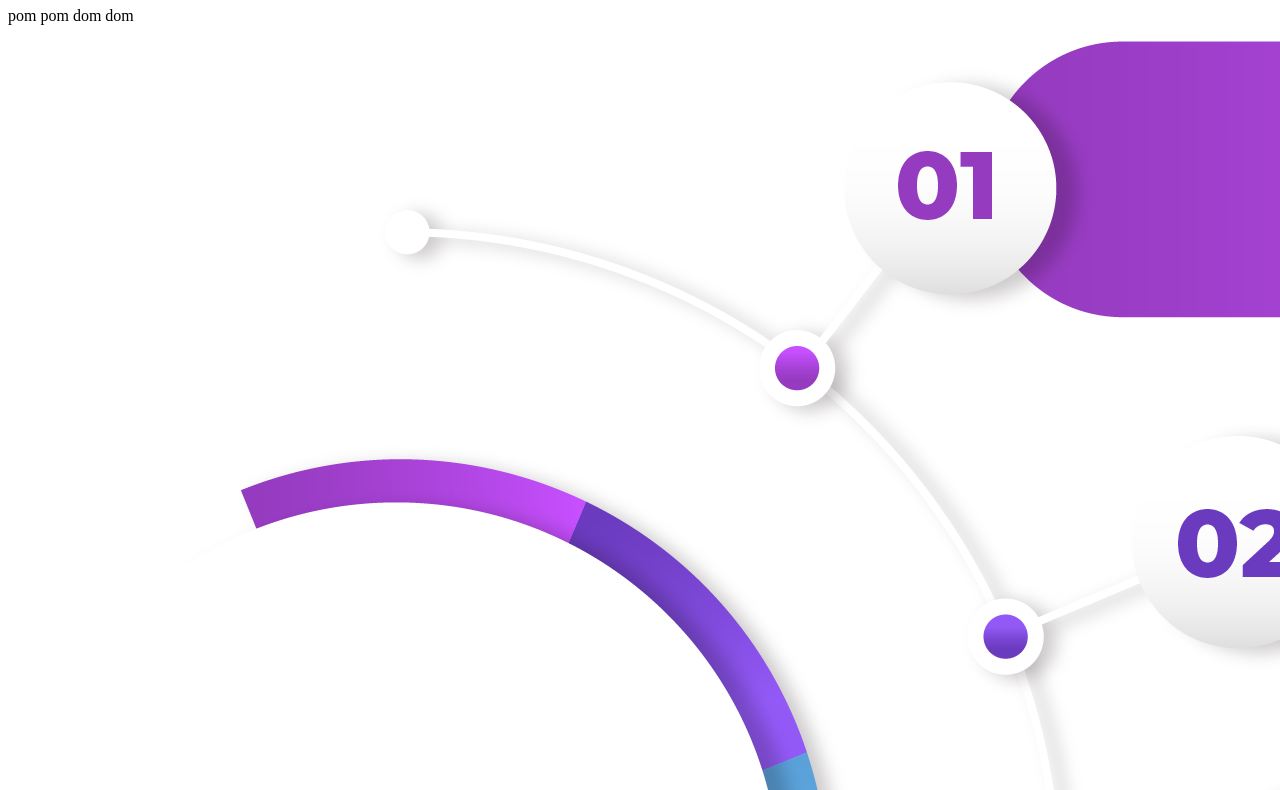
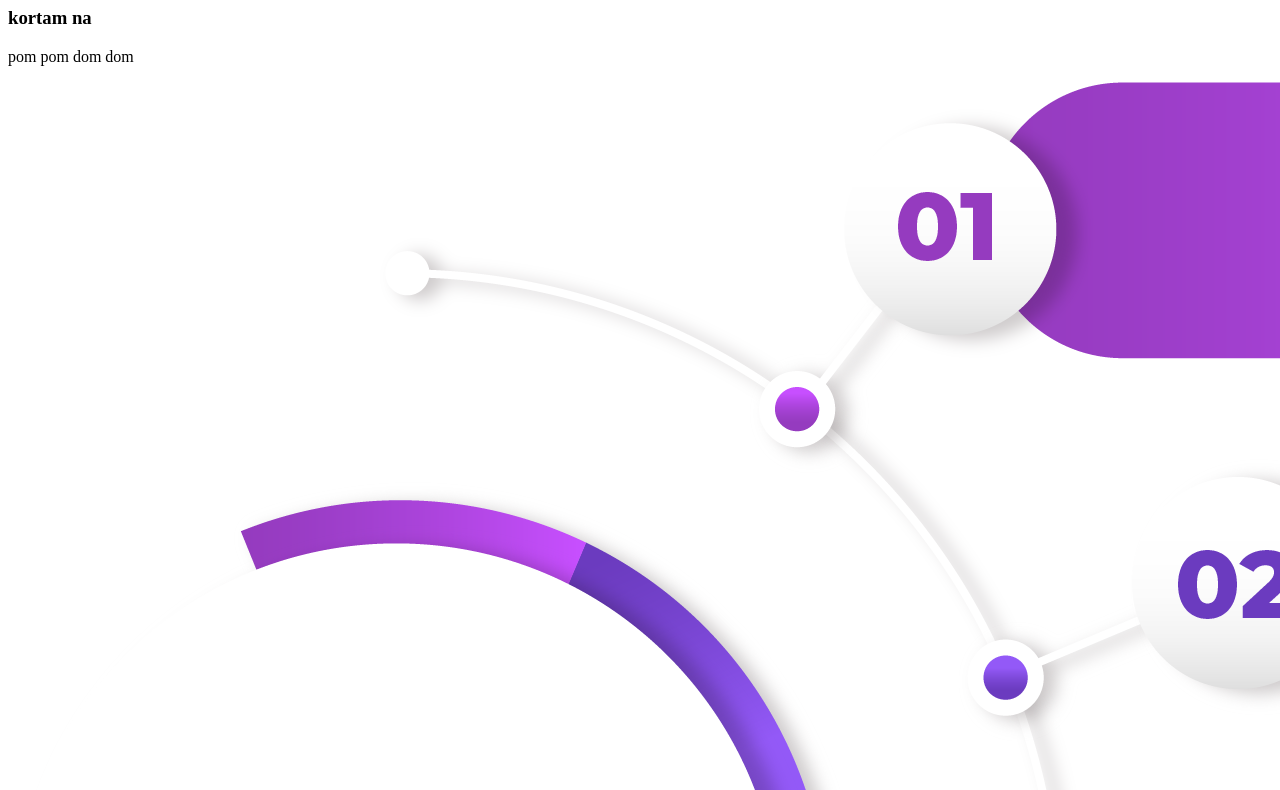
Before and after one commit to zkDhruba/my-first-repo, a plain HTML site: page index.html in a window 1280 px wide. Shown: the part 73-863 px from the top of the page. Drawn offline with Linux system fonts and the light colour scheme.

Commit message:
conflict on people

```diff
--- a/index.html
+++ b/index.html
@@ -9,6 +9,7 @@
 </head>
 <body>
     <h1>Ale ale o</h1>
+    <h3>kortam na</h3>
     <p>pom pom dom dom</p>
     <img src="Images\Advantages.png">
     <p>aida akta mainsher chobi, shut up</p>
```
